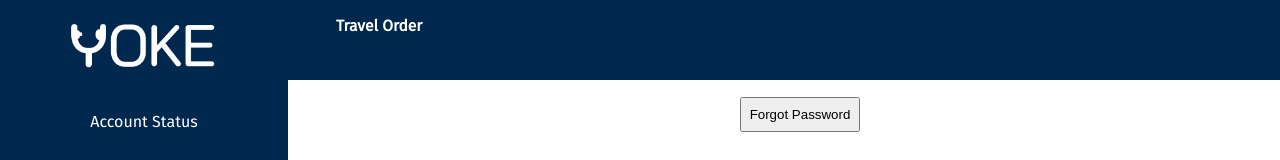
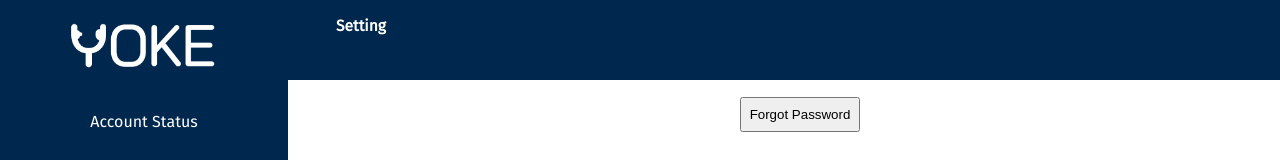
Before and after one commit to adilsaju/yoke, a React (Create React App) app in the folder client/: page /settingStudent in a window 1280 px wide. Shown: the top 160 px of the page. Built offline with nearby package versions, Linux system fonts and the light colour scheme; no server answers; a web font is replaced by a local one.

Commit message:
Title dynamic Student sidee

```diff
--- a/client/src/components/LoginPage.jsx
+++ b/client/src/components/LoginPage.jsx
@@ -13,6 +13,7 @@ import {UserContext} from '../Contexts/UserContext'
 const LoginPage = () => {
   // const [request,setStudents] = useState([]);
   const { loginCredentials, setLoginCredentials } = useContext(UserContext)
+  const {pageTitle, setPageTitle} = useContext(UserContext)
 
 
   const navigate = useNavigate();
@@ -89,6 +90,8 @@ const LoginPage = () => {
 
 
   useEffect(() => {
+  setPageTitle("")
+
     // let isLoggedIn  = true
 
     const getTasks = async () => {
--- a/client/src/components/StudentDashboard/SettingStudent.jsx
+++ b/client/src/components/StudentDashboard/SettingStudent.jsx
@@ -13,11 +13,14 @@ const fetchTasks = async (student_id) => {
   };
 
 const SettingStudent = () => {
+  const {pageTitle, setPageTitle} = useContext(UserContext)
+
     const [student,setStudent] = useState([]);
     const {loggedInUser, loginCredentials} = useContext(UserContext);
     console.log(loginCredentials.loggedInUser);
 
     useEffect(() => {
+  setPageTitle("Setting")
 
         const getTasks = async () => {
         const tfs = await fetchTasks(loginCredentials.loggedInUser.id);
--- a/client/src/components/StudentDashboard/studentAccountStatus.js
+++ b/client/src/components/StudentDashboard/studentAccountStatus.js
@@ -17,12 +17,16 @@ const fetchTasks = async (loggedInUser) => {
   return data;
 };
 const StudentAccountStatus = () => {
+  const {pageTitle, setPageTitle} = useContext(UserContext)
+
   const navigate = useNavigate();
   const handleClick = () => {
     navigate("/login");
 }
 
 useEffect(() => {
+  setPageTitle("Account Status")
+
   // let isLoggedIn  = true
 
   // if (!isLoggedIn){
--- a/client/src/components/StudentDashboard/studentTravelOrder.js
+++ b/client/src/components/StudentDashboard/studentTravelOrder.js
@@ -33,12 +33,14 @@ const fetchTasks = async (loggedInUser) => {
 
 
 const StudentTravelOrder = () => {
+  const {pageTitle, setPageTitle} = useContext(UserContext)
 
                 const {loggedInUser, loginCredentials} = useContext(UserContext)
 
                 const [students,setStudents] = useState([]);
                 const [studentsInfo,setStudentsInfo] = useState([]);
                 useEffect(() => {
+                   setPageTitle("Student Travel Order")
 
                     const getTasks = async () => {
                     const tfs = await fetchTasks(loginCredentials.loggedInUser);
```
